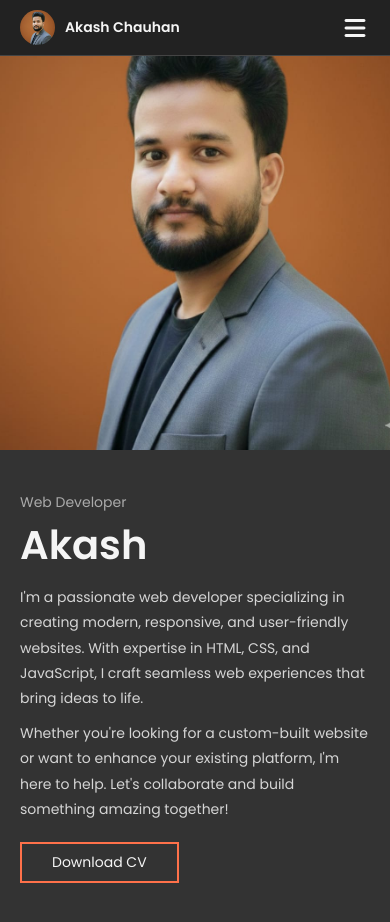
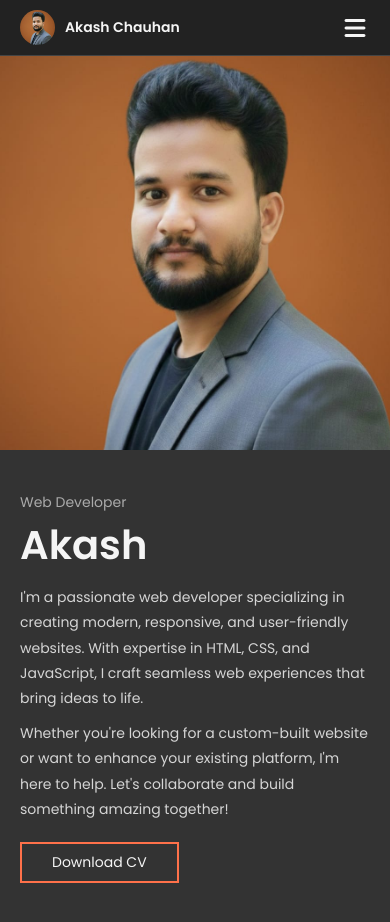
Before and after one commit to akashchauhan1230/akashPortfolio, a Django app: page / in a window 390 px wide. Shown: the top 922 px of the page. Run offline with Django 5.2, Linux system fonts and the light colour scheme; some libraries are stand-ins or nearby versions.

Commit message:
style.css modification

```diff
--- a/main/static/style.css
+++ b/main/static/style.css
@@ -704,6 +704,11 @@ img {
 /* Responsive for 1024px */
 
 @media screen and (max-width: 1024px) {
+
+  .hero-img-bx img {
+    margin-top: 45px;
+  }
+
   /* mobile navbar style */
   .nav-mobile {
     display: flex;
@@ -758,6 +763,10 @@ img {
 /* Responsive for 768px */
 
 @media screen and (max-width: 768px) {
+ .hero-img-bx img {
+    margin-top: 42px;
+  }
+
   /* about section hero */
 
   .hero {
@@ -844,6 +853,9 @@ img {
 /* Responsive for 400px */
 
 @media screen and (max-width: 400px) {
+   .hero-img-bx img {
+    margin-top: 39px;
+  }
   .hero-content .name {
     font-size: 40px;
   }
```
Also changed, not shown: db.sqlite3.
